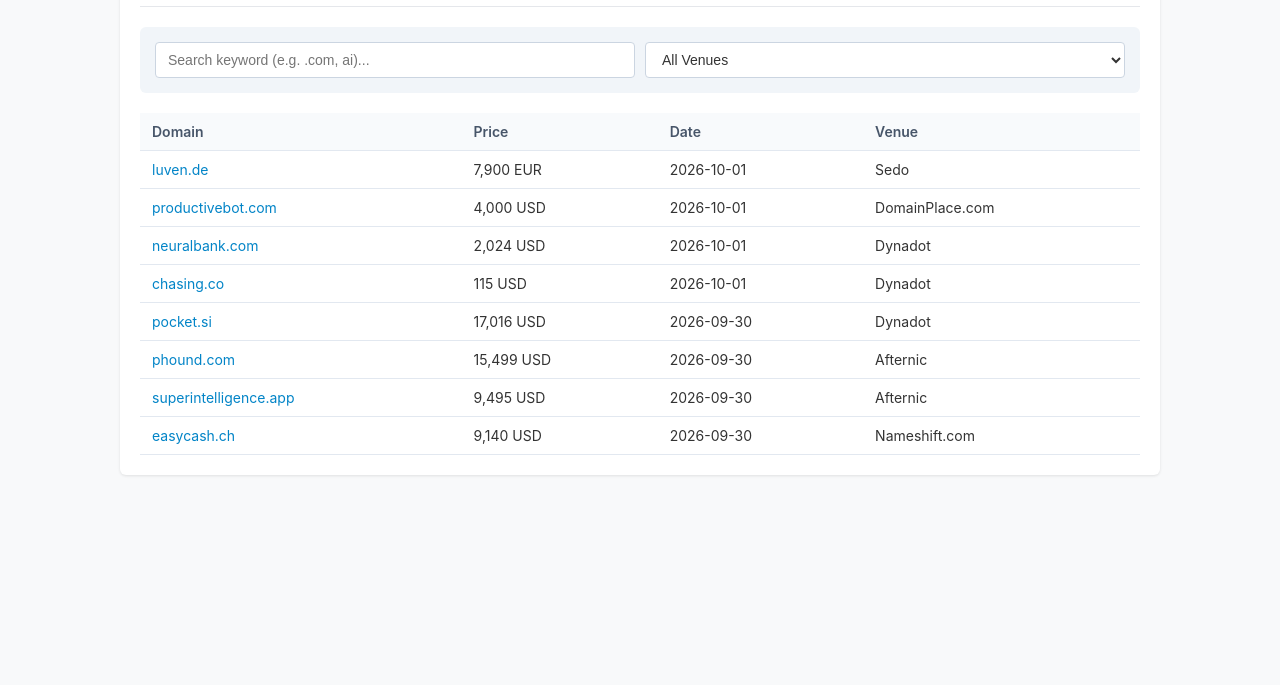
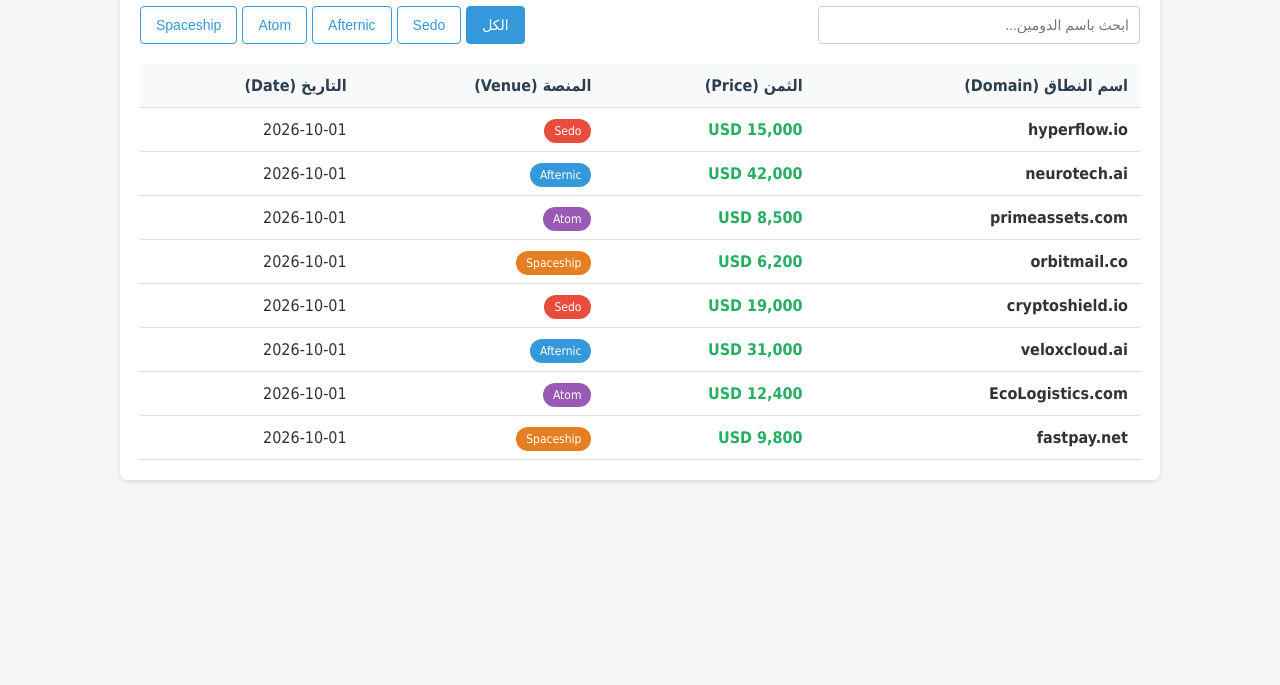
Before and after one commit to Hamidzaikiou/domain-tracker, a plain HTML site: page index.html in a window 1280 px wide. Shown: the part 115-800 px from the top of the page. Drawn offline with Linux system fonts and the light colour scheme.

Commit message:
Update index.html

```diff
--- a/index.html
+++ b/index.html
@@ -1,208 +1,174 @@
 <!DOCTYPE html>
-<html lang="en">
+<html lang="ar" dir="rtl">
 <head>
     <meta charset="UTF-8">
     <meta name="viewport" content="width=device-width, initial-scale=1.0">
-    <title>Domain Sales Tracker - NameBio Style</title>
+    <title>تتبع مبيعات النطاقات الحية</title>
     <style>
         body {
-            background-color: #f8f9fa;
-            color: #333333;
-            font-family: -apple-system, BlinkMacSystemFont, "Segoe UI", Roboto, Helvetica, Arial, sans-serif;
+            font-family: Tahoma, Arial, sans-serif;
+            background-color: #f4f7f6;
             margin: 0;
             padding: 20px;
+            color: #333;
         }
         .container {
             max-width: 1000px;
             margin: 0 auto;
-            background: #ffffff;
+            background: #fff;
             padding: 20px;
-            border-radius: 6px;
-            box-shadow: 0 1px 3px rgba(0,0,0,0.1);
+            border-radius: 8px;
+            box-shadow: 0 2px 5px rgba(0,0,0,0.1);
         }
-        header {
-            border-bottom: 1px solid #e5e7eb;
-            padding-bottom: 15px;
+        h1 {
+            text-align: center;
+            color: #2c3e50;
+        }
+        .controls {
+            display: flex;
+            justify-content: space-between;
+            flex-wrap: wrap;
+            gap: 10px;
             margin-bottom: 20px;
         }
-        h2 {
-            color: #10b981;
-            margin: 0 0 10px 0;
-            font-size: 20px;
+        input[type="text"] {
+            padding: 10px;
+            width: 100%;
+            max-width: 300px;
+            border: 1px solid #ccc;
+            border-radius: 4px;
+            font-size: 14px;
         }
         .filters {
-            display: grid;
-            grid-template-columns: repeat(auto-fit, minmax(200px, 1fr));
-            gap: 10px;
-            margin-bottom: 20px;
-            background: #f1f5f9;
-            padding: 15px;
-            border-radius: 6px;
+            display: flex;
+            gap: 5px;
+            flex-wrap: wrap;
         }
-        input, select {
-            width: 100%;
-            background: #ffffff;
-            border: 1px solid #cbd5e1;
+        button.filter-btn {
+            padding: 8px 15px;
+            border: 1px solid #3498db;
+            background-color: #fff;
+            color: #3498db;
             border-radius: 4px;
-            padding: 8px 12px;
-            color: #333;
+            cursor: pointer;
             font-size: 14px;
-            box-sizing: border-box;
+            transition: 0.2s;
         }
-        .stats {
-            font-size: 14px;
-            color: #64748b;
-            margin-bottom: 15px;
+        button.filter-btn.active, button.filter-btn:hover {
+            background-color: #3498db;
+            color: #fff;
         }
         table {
             width: 100%;
             border-collapse: collapse;
-            background: #ffffff;
-            text-align: left;
+            margin-top: 10px;
         }
         th, td {
-            padding: 10px 12px;
-            border-bottom: 1px solid #e2e8f0;
-            font-size: 14px;
+            padding: 12px;
+            text-align: right;
+            border-bottom: 1px solid #ddd;
         }
         th {
-            background: #f8fafc;
-            color: #475569;
-            font-weight: 600;
+            background-color: #f8f9fa;
+            color: #2c3e50;
         }
-        .domain-link {
-            color: #0284c7;
-            text-decoration: none;
+        tr:hover {
+            background-color: #f1f1f1;
         }
-        .domain-link:hover {
-            text-decoration: underline;
+        .badge {
+            padding: 5px 10px;
+            border-radius: 12px;
+            font-size: 12px;
+            color: #fff;
+            background-color: #7f8c8d;
         }
+        .Sedo { background-color: #e74c3c; }
+        .Afternic { background-color: #3498db; }
+        .Atom { background-color: #9b59b6; }
+        .Spaceship { background-color: #e67e22; }
     </style>
 </head>
 <body>
 
 <div class="container">
-    <header>
-        <h2>Domain Sales Tracker</h2>
-        <div class="stats" id="entryCount">Showing entries</div>
-    </header>
+    <h1>مبيعات النطاقات اللحظية</h1>
 
-    <!-- الفلاتر المتقدمة -->
-    <div class="filters">
-        <input type="text" id="searchInput" placeholder="Search keyword (e.g. .com, ai)..." onkeyup="filterTable()">
-
-        <select id="venueFilter" onchange="filterTable()">
-            <option value="ALL">All Venues</option>
-            <option value="Sedo">Sedo</option>
-            <option value="Afternic">Afternic</option>
-            <option value="Dynadot">Dynadot</option>
-            <option value="GoDaddy">GoDaddy</option>
-        </select>
+    <div class="controls">
+        <input type="text" id="searchInput" placeholder="ابحث باسم الدومين..." onkeyup="filterTable()">
+        <div class="filters">
+            <button class="filter-btn active" onclick="filterVenue('All', this)">الكل</button>
+            <button class="filter-btn" onclick="filterVenue('Sedo', this)">Sedo</button>
+            <button class="filter-btn" onclick="filterVenue('Afternic', this)">Afternic</button>
+            <button class="filter-btn" onclick="filterVenue('Atom', this)">Atom</button>
+            <button class="filter-btn" onclick="filterVenue('Spaceship', this)">Spaceship</button>
+        </div>
     </div>
 
-    <!-- جدول المبيعات بنفس طريقة NameBio -->
     <table id="salesTable">
         <thead>
             <tr>
-                <th>Domain</th>
-                <th>Price</th>
-                <th>Date</th>
-                <th>Venue</th>
+                <th>اسم النطاق (Domain)</th>
+                <th>الثمن (Price)</th>
+                <th>المنصة (Venue)</th>
+                <th>التاريخ (Date)</th>
             </tr>
         </thead>
-        <tbody>
-            <tr>
-                <td><a href="#" class="domain-link">luven.de</a></td>
-                <td>7,900 EUR</td>
-                <td>2026-10-01</td>
-                <td>Sedo</td>
-            </tr>
-            <tr>
-                <td><a href="#" class="domain-link">productivebot.com</a></td>
-                <td>4,000 USD</td>
-                <td>2026-10-01</td>
-                <td>DomainPlace.com</td>
-            </tr>
-            <tr>
-                <td><a href="#" class="domain-link">neuralbank.com</a></td>
-                <td>2,024 USD</td>
-                <td>2026-10-01</td>
-                <td>Dynadot</td>
-            </tr>
-            <tr>
-                <td><a href="#" class="domain-link">chasing.co</a></td>
-                <td>115 USD</td>
-                <td>2026-10-01</td>
-                <td>Dynadot</td>
-            </tr>
-            <tr>
-                <td><a href="#" class="domain-link">pocket.si</a></td>
-                <td>17,016 USD</td>
-                <td>2026-09-30</td>
-                <td>Dynadot</td>
-            </tr>
-            <tr>
-                <td><a href="#" class="domain-link">phound.com</a></td>
-                <td>15,499 USD</td>
-                <td>2026-09-30</td>
-                <td>Afternic</td>
-            </tr>
-            <tr>
-                <td><a href="#" class="domain-link">superintelligence.app</a></td>
-                <td>9,495 USD</td>
-                <td>2026-09-30</td>
-                <td>Afternic</td>
-            </tr>
-            <tr>
-                <td><a href="#" class="domain-link">easycash.ch</a></td>
-                <td>9,140 USD</td>
-                <td>2026-09-30</td>
-                <td>Nameshift.com</td>
-            </tr>
+        <tbody id="tableBody">
+            <!-- سيتم تعبئة البيانات أوتوماتيكياً من ملف sales.json -->
         </tbody>
     </table>
 </div>
 
 <script>
-    function updateCount() {
-        let table = document.getElementById('salesTable');
-        let tr = table.getElementsByTagName('tr');
-        let visibleCount = 0;
-        for (let i = 1; i < tr.length; i++) {
-            if (tr[i].style.display !== "none") {
-                visibleCount++;
-            }
+    let allSalesData = [];
+    let currentVenue = 'All';
+
+    // جلب البيانات من ملف sales.json
+    fetch('sales.json')
+        .then(response => response.json())
+        .then(data => {
+            allSalesData = data;
+            displayTable(allSalesData);
+        })
+        .catch(error => console.error('خطأ في تحميل البيانات:', error));
+
+    function displayTable(data) {
+        const tbody = document.getElementById('tableBody');
+        tbody.innerHTML = '';
+
+        if (data.length === 0) {
+            tbody.innerHTML = '<tr><td colspan="4" style="text-align:center;">لا توجد نتائج مطابقة</td></tr>';
+            return;
         }
-        document.getElementById('entryCount').innerText = "Showing " + visibleCount + " entries";
+
+        data.forEach(item => {
+            const tr = document.createElement('tr');
+            tr.innerHTML = `
+                <td><strong>${item.domain}</strong></td>
+                <td><span style="color: #27ae60; font-weight: bold;">${item.price}</span></td>
+                <td><span class="badge ${item.venue}">${item.venue}</span></td>
+                <td>${item.date}</td>
+            `;
+            tbody.appendChild(tr);
+        });
     }
 
     function filterTable() {
-        let input = document.getElementById('searchInput').value.toLowerCase();
-        let venueSelect = document.getElementById('venueFilter').value;
-        let table = document.getElementById('salesTable');
-        let tr = table.getElementsByTagName('tr');
+        const query = document.getElementById('searchInput').value.toLowerCase();
+        const filtered = allSalesData.filter(item => {
+            const matchesSearch = item.domain.toLowerCase().includes(query);
+            const matchesVenue = currentVenue === 'All' || item.venue === currentVenue;
+            return matchesSearch && matchesVenue;
+        });
+        displayTable(filtered);
+    }
 
-        for (let i = 1; i < tr.length; i++) {
-            let tdDomain = tr[i].getElementsByTagName('td')[0];
-            let tdVenue = tr[i].getElementsByTagName('td')[3];
-
-            if (tdDomain && tdVenue) {
-                let domainText = tdDomain.textContent || tdDomain.innerText;
-                let venueText = tdVenue.textContent || tdVenue.innerText;
-
-                let matchesSearch = domainText.toLowerCase().indexOf(input) > -1;
-                let matchesVenue = (venueSelect === 'ALL' || venueText === venueSelect);
-
-                if (matchesSearch && matchesVenue) {
-                    tr[i].style.display = "";
-                } else {
-                    tr[i].style.display = "none";
-                }
-            }
-        }
-        updateCount();
+    function filterVenue(venue, btn) {
+        currentVenue = venue;
+        document.querySelectorAll('.filter-btn').forEach(b => b.classList.remove('active'));
+        btn.classList.add('active');
+        filterTable();
     }
-    updateCount();
 </script>
 
 </body>
```
